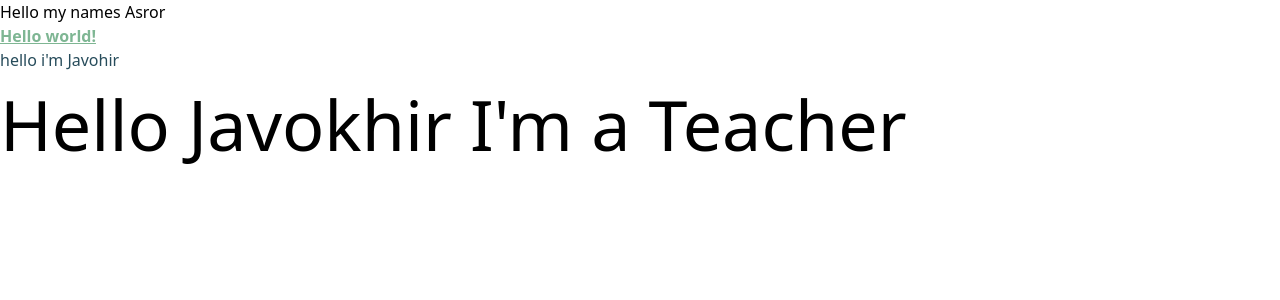
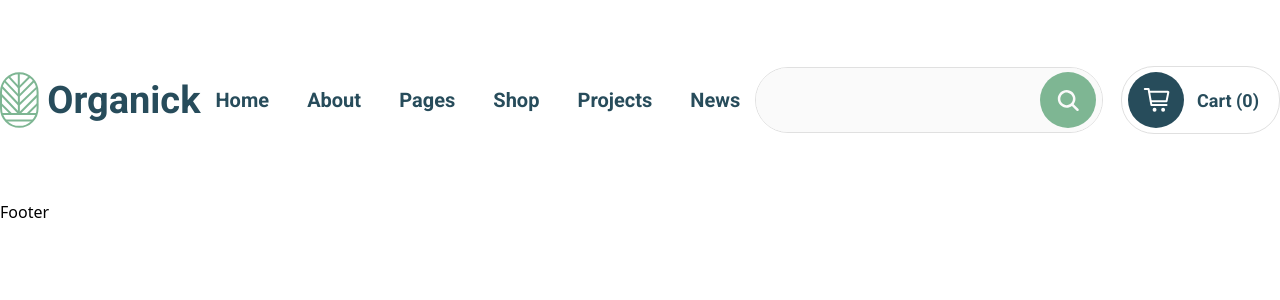
Before and after one commit to nozim-dev/organick, a React (Vite) app: page / in a window 1280 px wide. Shown: the top 300 px of the page. Built offline with nearby package versions, Linux system fonts and the light colour scheme.

Commit message:
Added Header Component

```diff
--- a/src/App.jsx
+++ b/src/App.jsx
@@ -1,12 +1,11 @@
+import Footer from "./Components/Footer/Footer";
+import Header from "./Components/Header/Header";
+
 function App() {
   return (
     <>
-      <h1>Hello my names Asror</h1>
-      <h1 className="text-3xl text-green-300 font-bold underline">
-        Hello world!
-      </h1>
-      <h1 className="text-blue-700">hello i'm Javohir </h1>
-      <h1 className="text-7xl">Hello Javokhir I'm a Teacher</h1>
+      <Header />
+      <Footer />
     </>
   );
 }
--- /dev/null
+++ b/src/Components/Footer/Footer.jsx
@@ -0,0 +1,7 @@
+import React from "react";
+
+const Footer = () => {
+  return <div>Footer</div>;
+};
+
+export default Footer;
--- /dev/null
+++ b/src/Components/Header/Header.jsx
@@ -0,0 +1,214 @@
+import React from "react";
+import { style } from "../../utils/style";
+
+const Header = () => {
+  return (
+    <header className={`w-full ${style.FlexCenter} py-[66px]`}>
+      <div className={`w-full max-w-[1595px] ${style.FlexBetween} gap-[15px]`}>
+        <div className={`${style.FlexBetween} gap-[8.21px]`}>
+          <span className={`${style.FlexCenter}`}>
+            <svg
+              width="39"
+              height="56"
+              viewBox="0 0 39 56"
+              fill="none"
+              xmlns="http://www.w3.org/2000/svg"
+            >
+              <path
+                d="M1.85059 42.0684H19.2909H36.7312"
+                stroke="#7EB693"
+                stroke-width="2"
+                stroke-miterlimit="10"
+              />
+              <path
+                d="M5.79102 48.5L19.291 48.5L32.791 48.5"
+                stroke="#7EB693"
+                stroke-width="2"
+                stroke-miterlimit="10"
+              />
+              <path
+                d="M18.791 1.50002L18.791 8.50002L18.791 15.5"
+                stroke="#7EB693"
+                stroke-width="2"
+                stroke-miterlimit="10"
+              />
+              <path
+                d="M18.8657 14.7842V41.2158"
+                stroke="#7EB693"
+                stroke-width="2"
+                stroke-miterlimit="10"
+              />
+              <path
+                d="M29.9254 4.55275L18.8657 15.637"
+                stroke="#7EB693"
+                stroke-width="2"
+                stroke-miterlimit="10"
+              />
+              <path
+                d="M34.1792 8.81593L18.8657 24.1633"
+                stroke="#7EB693"
+                stroke-width="2"
+                stroke-miterlimit="10"
+              />
+              <path
+                d="M36.7314 15.6367L18.8657 32.6894"
+                stroke="#7EB693"
+                stroke-width="2"
+                stroke-miterlimit="10"
+              />
+              <path
+                d="M37.5821 23.3106L18.8657 42.0685"
+                stroke="#7EB693"
+                stroke-width="2"
+                stroke-miterlimit="10"
+              />
+              <path
+                d="M37.582 31.8369L27.373 42.0685"
+                stroke="#7EB693"
+                stroke-width="2"
+                stroke-miterlimit="10"
+              />
+              <path
+                d="M1 31.8369L11.209 42.0685"
+                stroke="#7EB693"
+                stroke-width="2"
+                stroke-miterlimit="10"
+              />
+              <path
+                d="M8.65674 4.55275L18.8657 15.637"
+                stroke="#7EB693"
+                stroke-width="2"
+                stroke-miterlimit="10"
+              />
+              <path
+                d="M4.40283 8.81593L18.8655 24.1633"
+                stroke="#7EB693"
+                stroke-width="2"
+                stroke-miterlimit="10"
+              />
+              <path
+                d="M1.85059 14.7842L18.8655 32.6895"
+                stroke="#7EB693"
+                stroke-width="2"
+                stroke-miterlimit="10"
+              />
+              <path
+                d="M1 22.458L18.8657 41.2159"
+                stroke="#7EB693"
+                stroke-width="2"
+                stroke-miterlimit="10"
+              />
+              <path
+                d="M19.291 54.8579C9.19019 54.8579 1 46.4056 1 35.9772V20.0228C1 9.5963 9.19019 1.14211 19.291 1.14211C29.3937 1.14211 37.5821 9.5963 37.5821 20.0228V35.9772C37.5839 46.4056 29.3937 54.8579 19.291 54.8579Z"
+                stroke="#7EB693"
+                stroke-width="2"
+                stroke-miterlimit="10"
+              />
+            </svg>
+          </span>
+          <h1 className={style.NavLogo}>Organick</h1>
+        </div>
+        <nav className={`${style.FlexBetween} w-full max-w-[564px]`}>
+          <a href="/" className={style.NavLink}>
+            Home
+          </a>
+          <a href="/" className={style.NavLink}>
+            About
+          </a>
+          <a href="/" className={style.NavLink}>
+            Pages
+          </a>
+          <a href="/" className={style.NavLink}>
+            Shop
+          </a>
+          <a href="/" className={style.NavLink}>
+            Projects
+          </a>
+          <a href="/" className={style.NavLink}>
+            News
+          </a>
+        </nav>
+        <div className={`${style.FlexBetween} w-full max-w-[553px] gap-[18px]`}>
+          <label
+            htmlFor="search"
+            className="w-full max-w-[376px] border border-[#e0e0e0] rounded-[36px] h-[66px] relative"
+          >
+            <input
+              className={`w-full h-full bg-[#fafafa] rounded-[36px] px-[12px] py-10px pr-[68px] ${style.NavLink}`}
+              type="text"
+              name="search"
+              id="search"
+            />
+            <span
+              className={`${style.FlexCenter} cursor-pointer w-[56px] h-[56px] rounded-full bg-green-300 absolute top-[50%] right-[6px] translate-y-[-50%]`}
+            >
+              <svg
+                width="22"
+                height="21"
+                viewBox="0 0 22 21"
+                fill="none"
+                xmlns="http://www.w3.org/2000/svg"
+              >
+                <path
+                  d="M21.4692 18.8921L16.7086 14.1315C17.8547 12.6057 18.4734 10.7485 18.4713 8.84016C18.4713 3.96573 14.5056 0 9.63118 0C4.75674 0 0.791016 3.96573 0.791016 8.84016C0.791016 13.7146 4.75674 17.6803 9.63118 17.6803C11.5395 17.6824 13.3967 17.0637 14.9225 15.9175L19.6831 20.6781C19.9241 20.8936 20.2384 21.0085 20.5615 20.9995C20.8846 20.9905 21.192 20.8581 21.4205 20.6295C21.6491 20.401 21.7815 20.0936 21.7905 19.7705C21.7996 19.4474 21.6846 19.1331 21.4692 18.8921ZM3.31678 8.84016C3.31678 7.59129 3.68711 6.37047 4.38094 5.33207C5.07478 4.29367 6.06095 3.48434 7.21476 3.00642C8.36856 2.52849 9.63818 2.40345 10.8631 2.64709C12.0879 2.89073 13.213 3.49212 14.0961 4.3752C14.9792 5.25829 15.5806 6.38341 15.8242 7.60828C16.0679 8.83315 15.9428 10.1028 15.4649 11.2566C14.987 12.4104 14.1777 13.3966 13.1393 14.0904C12.1009 14.7842 10.88 15.1546 9.63118 15.1546C7.95711 15.1526 6.35218 14.4866 5.16844 13.3029C3.98469 12.1192 3.31878 10.5142 3.31678 8.84016Z"
+                  fill="#FAFAFA"
+                />
+              </svg>
+            </span>
+          </label>
+          <div
+            className={`${style.FlexBetween} w-full max-w-[159px] pl-[6px] pr-[20px] py-[5px] rounded-[33px] gap-[12px] border border-[#e0e0e0]`}
+          >
+            <span
+              className={`${style.FlexCenter} w-[56px] h-[56px] rounded-full bg-blue-700`}
+            >
+              <svg
+                width="27"
+                height="24"
+                viewBox="0 0 27 24"
+                fill="none"
+                xmlns="http://www.w3.org/2000/svg"
+              >
+                <path
+                  d="M11.5689 23.0001C12.2439 23.0001 12.7911 22.4529 12.7911 21.7779C12.7911 21.1029 12.2439 20.5557 11.5689 20.5557C10.8939 20.5557 10.3467 21.1029 10.3467 21.7779C10.3467 22.4529 10.8939 23.0001 11.5689 23.0001Z"
+                  fill="white"
+                  stroke="white"
+                  stroke-width="1.5"
+                  stroke-linecap="round"
+                  stroke-linejoin="round"
+                />
+                <path
+                  d="M20.1246 23.0001C20.7996 23.0001 21.3468 22.4529 21.3468 21.7779C21.3468 21.1029 20.7996 20.5557 20.1246 20.5557C19.4496 20.5557 18.9023 21.1029 18.9023 21.7779C18.9023 22.4529 19.4496 23.0001 20.1246 23.0001Z"
+                  fill="white"
+                  stroke="white"
+                  stroke-width="1.5"
+                  stroke-linecap="round"
+                  stroke-linejoin="round"
+                />
+                <path
+                  d="M1.79102 1H5.57291L8.40933 17.0731H23.5369"
+                  stroke="white"
+                  stroke-width="2"
+                  stroke-linecap="round"
+                  stroke-linejoin="round"
+                />
+                <path
+                  d="M7.90221 13.1837L23.1494 13.2907C23.2587 13.2908 23.3647 13.2529 23.4493 13.1837C23.5339 13.1144 23.5918 13.0179 23.6133 12.9107L25.3151 4.40145C25.3289 4.33283 25.3272 4.26203 25.3102 4.19414C25.2933 4.12625 25.2615 4.06297 25.2171 4.00886C25.1727 3.95476 25.1169 3.91118 25.0536 3.88128C24.9903 3.85138 24.9212 3.83589 24.8513 3.83594L6.35838 3.83594"
+                  stroke="white"
+                  stroke-width="2"
+                  stroke-linecap="round"
+                  stroke-linejoin="round"
+                />
+              </svg>
+            </span>
+            <p className="text-md text-blue-700 font-semibold font-Roboto">
+              Cart (0)
+            </p>
+          </div>
+        </div>
+      </div>
+    </header>
+  );
+};
+
+export default Header;
--- /dev/null
+++ b/src/utils/style.js
@@ -0,0 +1,10 @@
+export const style = {
+    // Styles
+    FlexCenter:"flex items-center justify-center",
+    FlexBetween:"flex items-center justify-between",
+
+
+    // Component style
+    NavLink: "text-2xl text-blue-700 font-bold font-Roboto",
+    NavLogo: "text-3.8xl text-blue-700 font-bold font-Roboto",
+}
--- a/tailwind.config.js
+++ b/tailwind.config.js
@@ -12,7 +12,8 @@ export default {
       "gray-200": "#D4D4D4",
       "white-50": "#F9F8F8",
       "green-50": "#EFF6F1",
-      "blue-80": "#525C60"
+      "blue-80": "#525C60",
+      "qizil": "red"
     },
     fontFamily: {
       "Roboto": "Roboto, sans-serif",
@@ -20,6 +21,14 @@ export default {
     },
     fontSize: {
       "7xl": "70px",
+      "5xl": "50px",
+      "4xl": "40px",
+      "3.8xl": "38px",
+      "3.5xl": "35px",
+      "3xl": "30px",
+      "2.5xl": "25px",
+      "2xl": "20px",
+      "md": "18px",
     },
     extend: {},
   },
```
